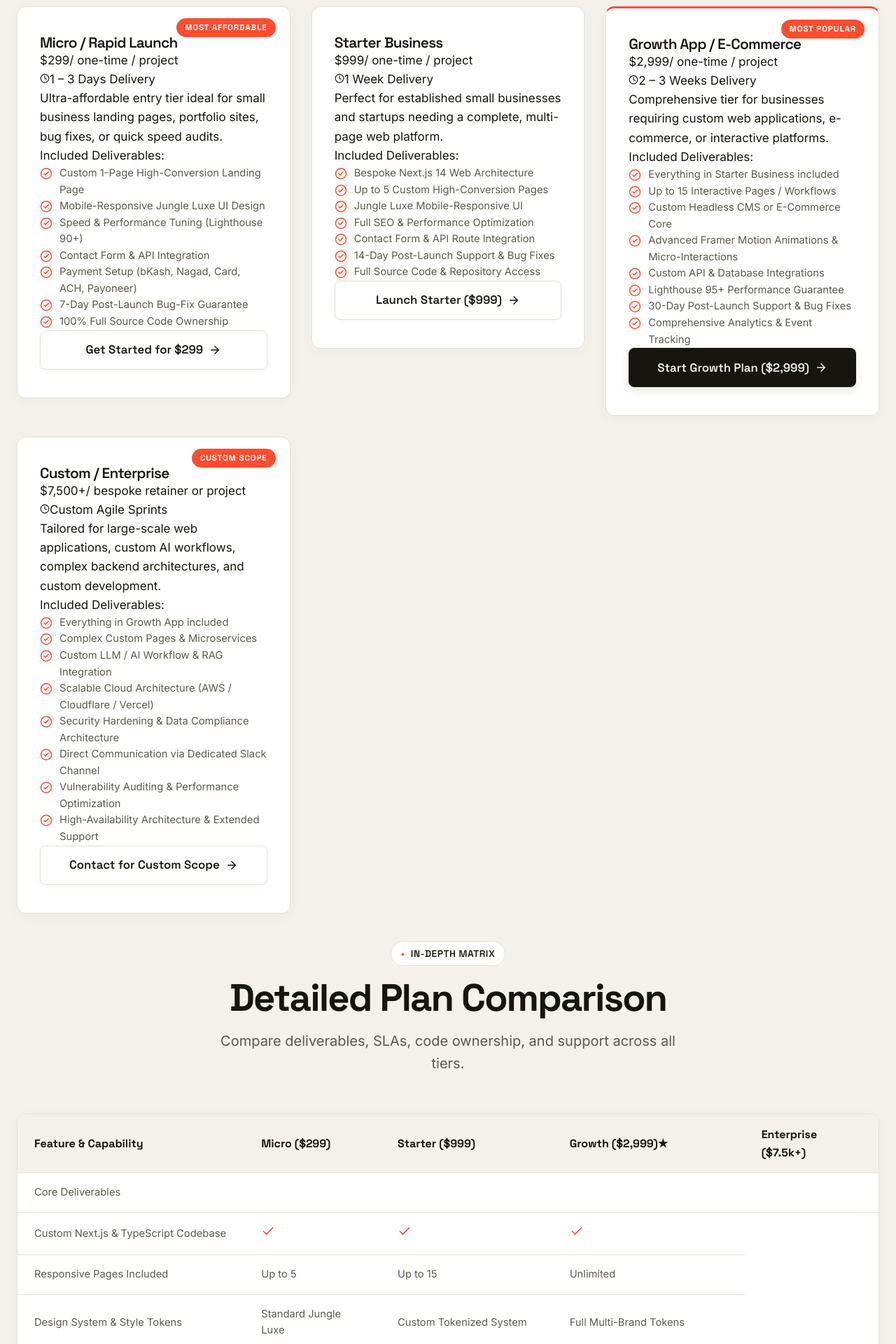
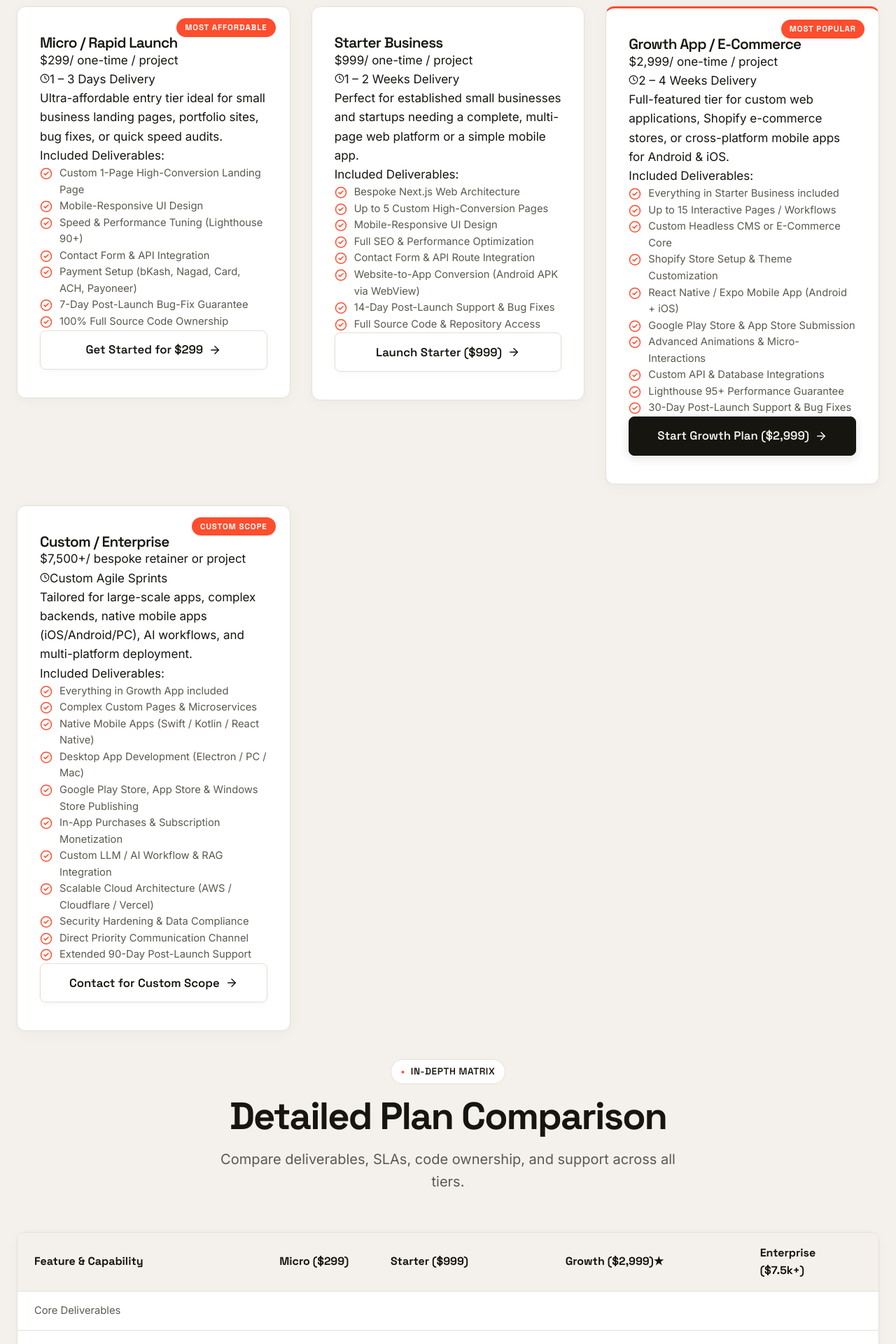
Before and after one commit to takiahmed24/raydrim, a Next.js app: page /pricing in a window 1280 px wide. Shown: the part 800-2720 px from the top of the page at 70% size. Built offline with nearby package versions, Linux system fonts and the light colour scheme.

Commit message:
feat: add app development (Android/iOS/PC) and website-to-app conversion pricing details and FAQs

```diff
--- a/src/data/pricingData.ts
+++ b/src/data/pricingData.ts
@@ -14,7 +14,7 @@ export const PRICING_TIERS: PricingTier[] = [
     ctaText: 'Get Started for $299',
     features: [
       'Custom 1-Page High-Conversion Landing Page',
-      'Mobile-Responsive Jungle Luxe UI Design',
+      'Mobile-Responsive UI Design',
       'Speed & Performance Tuning (Lighthouse 90+)',
       'Contact Form & API Integration',
       'Payment Setup (bKash, Nagad, Card, ACH, Payoneer)',
@@ -27,17 +27,18 @@ export const PRICING_TIERS: PricingTier[] = [
     name: 'Starter Business',
     price: '$999',
     period: 'one-time / project',
-    description: 'Perfect for established small businesses and startups needing a complete, multi-page web platform.',
-    timeline: '1 Week Delivery',
-    idealFor: 'Growing businesses & multi-page corporate sites',
+    description: 'Perfect for established small businesses and startups needing a complete, multi-page web platform or a simple mobile app.',
+    timeline: '1 – 2 Weeks Delivery',
+    idealFor: 'Growing businesses, multi-page sites & simple mobile apps',
     popular: false,
     ctaText: 'Launch Starter ($999)',
     features: [
-      'Bespoke Next.js 14 Web Architecture',
+      'Bespoke Next.js Web Architecture',
       'Up to 5 Custom High-Conversion Pages',
-      'Jungle Luxe Mobile-Responsive UI',
+      'Mobile-Responsive UI Design',
       'Full SEO & Performance Optimization',
       'Contact Form & API Route Integration',
+      'Website-to-App Conversion (Android APK via WebView)',
       '14-Day Post-Launch Support & Bug Fixes',
       'Full Source Code & Repository Access',
     ],
@@ -47,9 +48,9 @@ export const PRICING_TIERS: PricingTier[] = [
     name: 'Growth App / E-Commerce',
     price: '$2,999',
     period: 'one-time / project',
-    description: 'Comprehensive tier for businesses requiring custom web applications, e-commerce, or interactive platforms.',
-    timeline: '2 – 3 Weeks Delivery',
-    idealFor: 'Scaling digital products, web apps & e-commerce stores',
+    description: 'Full-featured tier for custom web applications, Shopify e-commerce stores, or cross-platform mobile apps for Android & iOS.',
+    timeline: '2 – 4 Weeks Delivery',
+    idealFor: 'Web apps, Shopify stores & cross-platform mobile apps',
     popular: true,
     badge: 'Most Popular',
     ctaText: 'Start Growth Plan ($2,999)',
@@ -57,11 +58,13 @@ export const PRICING_TIERS: PricingTier[] = [
       'Everything in Starter Business included',
       'Up to 15 Interactive Pages / Workflows',
       'Custom Headless CMS or E-Commerce Core',
-      'Advanced Framer Motion Animations & Micro-Interactions',
+      'Shopify Store Setup & Theme Customization',
+      'React Native / Expo Mobile App (Android + iOS)',
+      'Google Play Store & App Store Submission',
+      'Advanced Animations & Micro-Interactions',
       'Custom API & Database Integrations',
       'Lighthouse 95+ Performance Guarantee',
       '30-Day Post-Launch Support & Bug Fixes',
-      'Comprehensive Analytics & Event Tracking',
     ],
   },
   {
@@ -69,21 +72,24 @@ export const PRICING_TIERS: PricingTier[] = [
     name: 'Custom / Enterprise',
     price: '$7,500+',
     period: 'bespoke retainer or project',
-    description: 'Tailored for large-scale web applications, custom AI workflows, complex backend architectures, and custom development.',
+    description: 'Tailored for large-scale apps, complex backends, native mobile apps (iOS/Android/PC), AI workflows, and multi-platform deployment.',
     timeline: 'Custom Agile Sprints',
-    idealFor: 'Complex web platforms, FinTech & AI applications',
+    idealFor: 'Complex platforms, native apps, AI & multi-platform deployment',
     popular: false,
     badge: 'Custom Scope',
     ctaText: 'Contact for Custom Scope',
     features: [
       'Everything in Growth App included',
       'Complex Custom Pages & Microservices',
+      'Native Mobile Apps (Swift / Kotlin / React Native)',
+      'Desktop App Development (Electron / PC / Mac)',
+      'Google Play Store, App Store & Windows Store Publishing',
+      'In-App Purchases & Subscription Monetization',
       'Custom LLM / AI Workflow & RAG Integration',
       'Scalable Cloud Architecture (AWS / Cloudflare / Vercel)',
-      'Security Hardening & Data Compliance Architecture',
-      'Direct Communication via Dedicated Slack Channel',
-      'Vulnerability Auditing & Performance Optimization',
-      'High-Availability Architecture & Extended Support',
+      'Security Hardening & Data Compliance',
+      'Direct Priority Communication Channel',
+      'Extended 90-Day Post-Launch Support',
     ],
   },
 ];
@@ -107,10 +113,21 @@ export const FEATURE_MATRIX: MatrixCategory[] = [
     rows: [
       { feature: 'Custom Next.js & TypeScript Codebase', starter: true, growth: true, enterprise: true },
       { feature: 'Responsive Pages Included', starter: 'Up to 5', growth: 'Up to 15', enterprise: 'Unlimited' },
-      { feature: 'Design System & Style Tokens', starter: 'Standard Jungle Luxe', growth: 'Custom Tokenized System', enterprise: 'Full Multi-Brand Tokens' },
+      { feature: 'Design System & Style Tokens', starter: 'Standard', growth: 'Custom Tokenized System', enterprise: 'Full Multi-Brand Tokens' },
       { feature: 'Headless CMS Integration', starter: false, growth: 'Sanity / Strapi / Contentful', tooltip: 'Included', enterprise: 'Custom Headless Architecture' },
       { feature: 'E-Commerce Core (Shopify/Stripe)', starter: 'Stripe Checkout', growth: 'Full Shopify Headless / Stripe', enterprise: 'Multi-Currency Custom Engine' },
       { feature: 'AI Integration & LLM Agents', starter: false, growth: 'Basic API Integration', enterprise: 'Custom LLM / Fine-Tuned Agents' },
+    ],
+  },
+  {
+    category: 'Mobile & App Development',
+    rows: [
+      { feature: 'Website-to-App Conversion (WebView APK)', starter: true, growth: true, enterprise: true, tooltip: 'Wraps your website into a native Android APK' },
+      { feature: 'React Native / Expo Mobile App', starter: false, growth: 'Android + iOS', enterprise: 'Full Native + Custom Features' },
+      { feature: 'Google Play Store Submission', starter: false, growth: true, enterprise: true },
+      { feature: 'Apple App Store Submission', starter: false, growth: true, enterprise: true },
+      { feature: 'Desktop App (Electron / PC / Mac)', starter: false, growth: false, enterprise: true },
+      { feature: 'In-App Purchases & Subscriptions', starter: false, growth: false, enterprise: 'RevenueCat / StoreKit' },
     ],
   },
   {
@@ -172,6 +189,14 @@ export const PRICING_FAQS = [
     answer: 'I enforce zero-trust security standards, encrypted data in transit (TLS 1.3) and at rest (AES-256), strict Content Security Policies (CSP), and automated vulnerability scanning across dependencies.',
   },
   {
+    question: 'Can you convert my existing website into an Android or iOS app?',
+    answer: 'Yes! I offer quick Website-to-App conversion. For simple requirements, I can convert your responsive website into a native Android APK / AAB bundle using WebView wrappers starting with the Starter plan. For full native performance, I build cross-platform apps using React Native and Expo.',
+  },
+  {
+    question: 'Do you offer mobile (Android/iOS) and desktop (PC/Mac) app development?',
+    answer: 'Yes! I engineer cross-platform mobile apps for Android and iOS using React Native & Expo (Growth Plan), as well as desktop apps for PC & Mac using Electron (Custom Tier). I also manage full App Store and Google Play Store submission and publishing.',
+  },
+  {
     question: 'What is the turnaround time to kick off our project after signing?',
     answer: 'Once the deposit is confirmed and initial project requirements are aligned, I can begin discovery and active development within 48 to 72 hours.',
   },
```
